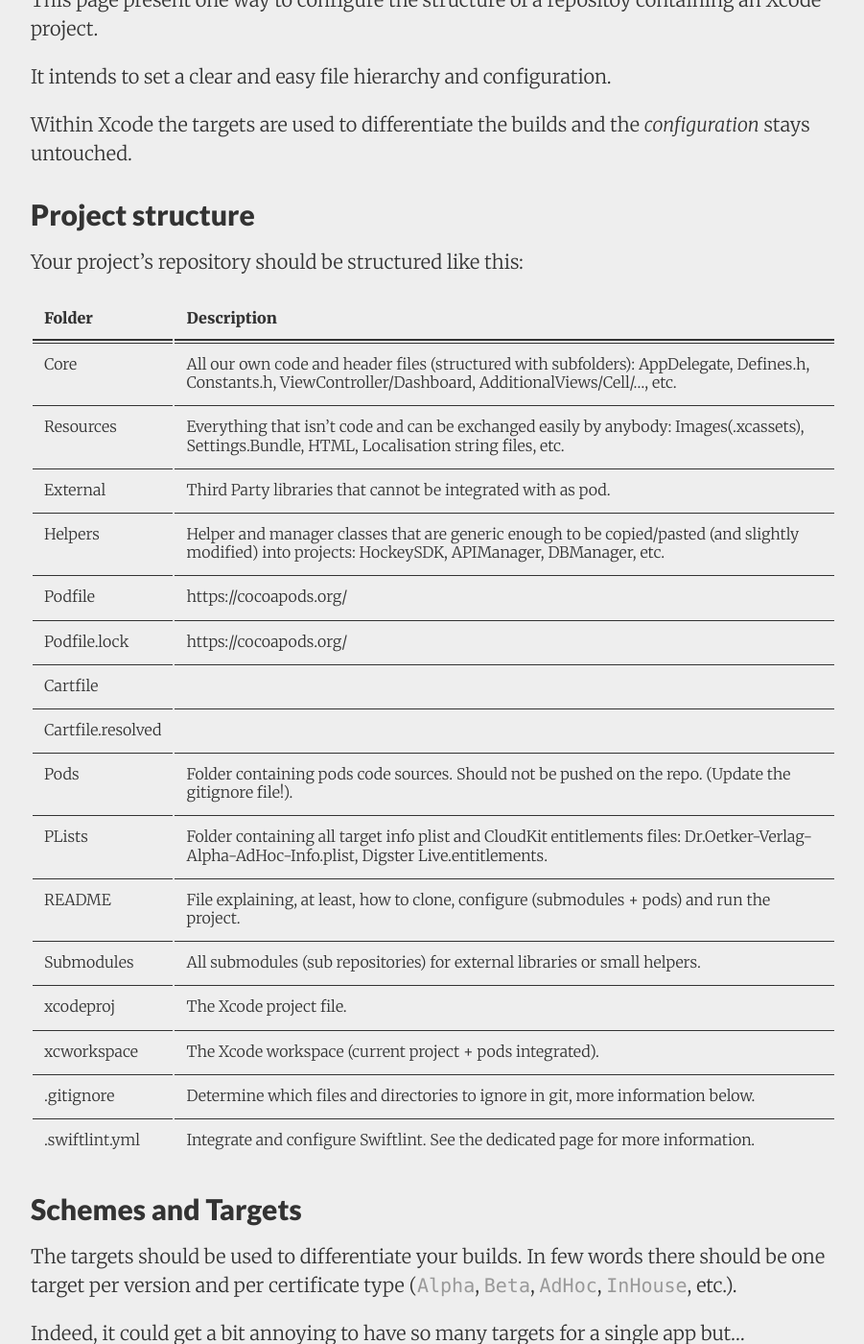
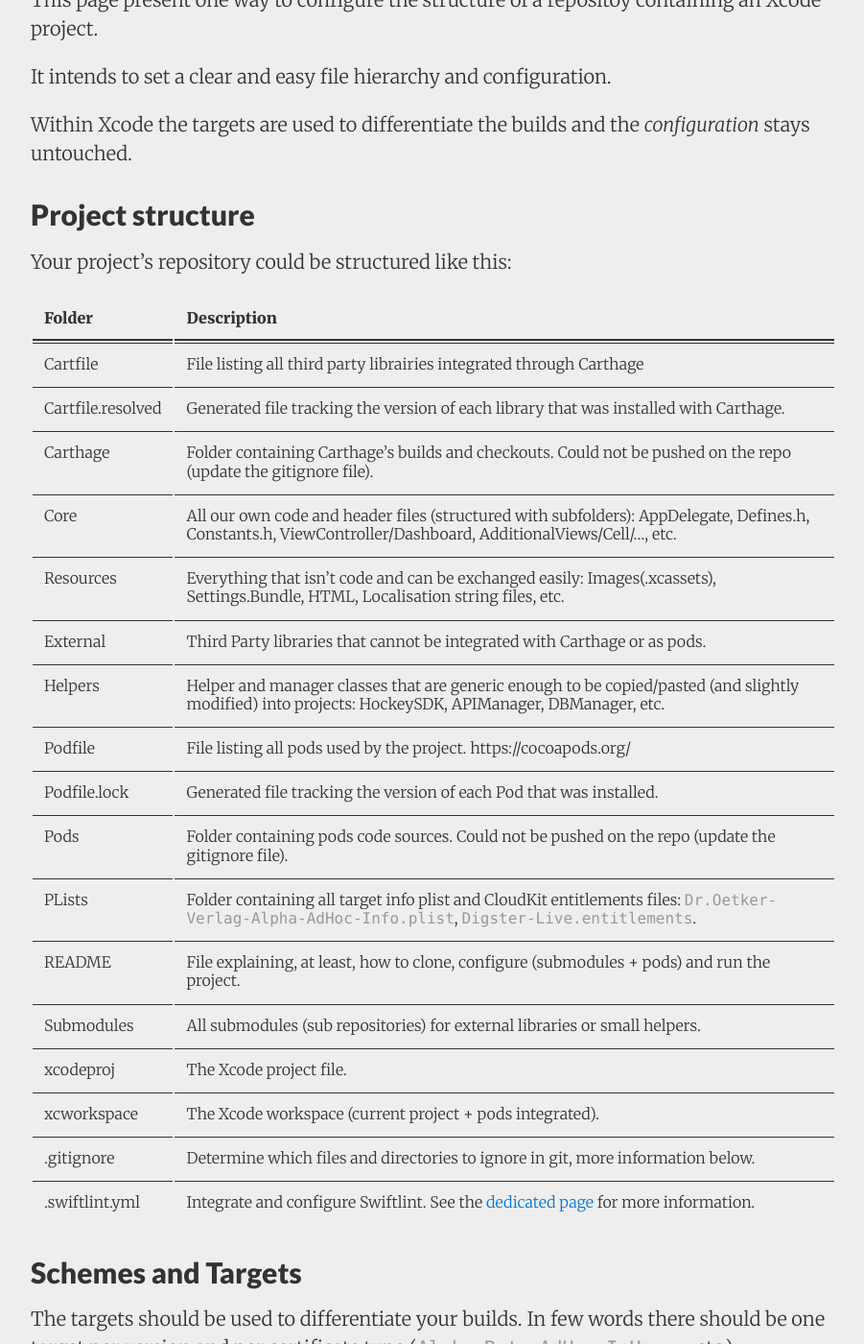
Before and after one commit to kevindelord/kevindelord.github.io, a Jekyll site: the page built from _posts/2016-06-08-project-configuration.md, in a window 1280 px wide and 1400 px high, scrolled down 417 px. Shown: the whole window at 96% size, without its empty margins (188-1089 px from the left). Built offline with Jekyll 4.4.1, drawn with Linux system fonts in a browser that asks for light colours; nearby versions of some CDN libraries; emoji names are drawn with the system emoji font.

Commit message:
Project Config: review repo structure

```diff
--- a/_posts/2016-06-08-project-configuration.md
+++ b/_posts/2016-06-08-project-configuration.md
@@ -12,26 +12,27 @@ Within Xcode the targets are used to differentiate the builds and the _configura
 
 ## Project structure
 
-Your project's repository should be structured like this:
+Your project's repository could be structured like this:
 
 | Folder  | Description |
 |:------|:------------|
-| Core |	All our own code and header files (structured with subfolders): AppDelegate, Defines.h, Constants.h, ViewController/Dashboard, AdditionalViews/Cell/..., etc. |
-| Resources |	Everything that isn't code and can be exchanged easily by anybody: Images(.xcassets), Settings.Bundle, HTML, Localisation string files, etc. |
-| External | Third Party libraries that cannot be integrated with as pod. |
-| Helpers |	Helper and manager classes that are generic enough to be copied/pasted (and slightly modified) into projects: HockeySDK, APIManager, DBManager, etc. |
-| Podfile |	https://cocoapods.org/ |
-| Podfile.lock |	https://cocoapods.org/ |
-| Cartfile | |
-| Cartfile.resolved | |
-| Pods |	Folder containing pods code sources. Should not be pushed on the repo. (Update the gitignore file!). |
-| PLists |	Folder containing all target info plist and CloudKit entitlements files: Dr.Oetker-Verlag-Alpha-AdHoc-Info.plist, Digster Live.entitlements. |
-| README |	File explaining, at least, how to clone, configure (submodules + pods) and run the project. |
+| Cartfile | File listing all third party librairies integrated through Carthage |
+| Cartfile.resolved | Generated file tracking the version of each library that was installed with Carthage. |
+| Carthage | Folder containing Carthage's builds and checkouts. Could not be pushed on the repo (update the gitignore file). |
+| Core | All our own code and header files (structured with subfolders): AppDelegate, Defines.h, Constants.h, ViewController/Dashboard, AdditionalViews/Cell/..., etc. |
+| Resources | Everything that isn't code and can be exchanged easily: Images(.xcassets), Settings.Bundle, HTML, Localisation string files, etc. |
+| External | Third Party libraries that cannot be integrated with Carthage or as pods. |
+| Helpers | Helper and manager classes that are generic enough to be copied/pasted (and slightly modified) into projects: HockeySDK, APIManager, DBManager, etc. |
+| Podfile | File listing all pods used by the project. https://cocoapods.org/ |
+| Podfile.lock | Generated file tracking the version of each Pod that was installed. |
+| Pods | Folder containing pods code sources. Could not be pushed on the repo (update the gitignore file). |
+| PLists | Folder containing all target info plist and CloudKit entitlements files: `Dr.Oetker-Verlag-Alpha-AdHoc-Info.plist`, `Digster-Live.entitlements`. |
+| README | File explaining, at least, how to clone, configure (submodules + pods) and run the project. |
 | Submodules | All submodules (sub repositories) for external libraries or small helpers. |
-| xcodeproj |	The Xcode project file. |
-| xcworkspace |	The Xcode workspace (current project + pods integrated). |
-| .gitignore |	Determine which files and directories to ignore in git, more information below. |
-| .swiftlint.yml |	Integrate and configure Swiftlint. See the dedicated page for more information. |
+| xcodeproj | The Xcode project file. |
+| xcworkspace | The Xcode workspace (current project + pods integrated). |
+| .gitignore | Determine which files and directories to ignore in git, more information below. |
+| .swiftlint.yml | Integrate and configure Swiftlint. See the [dedicated page](http://kevindelord.io/2016/04/06/integrate-swiftlint/) for more information. |
 
 ## Schemes and Targets
 
```
